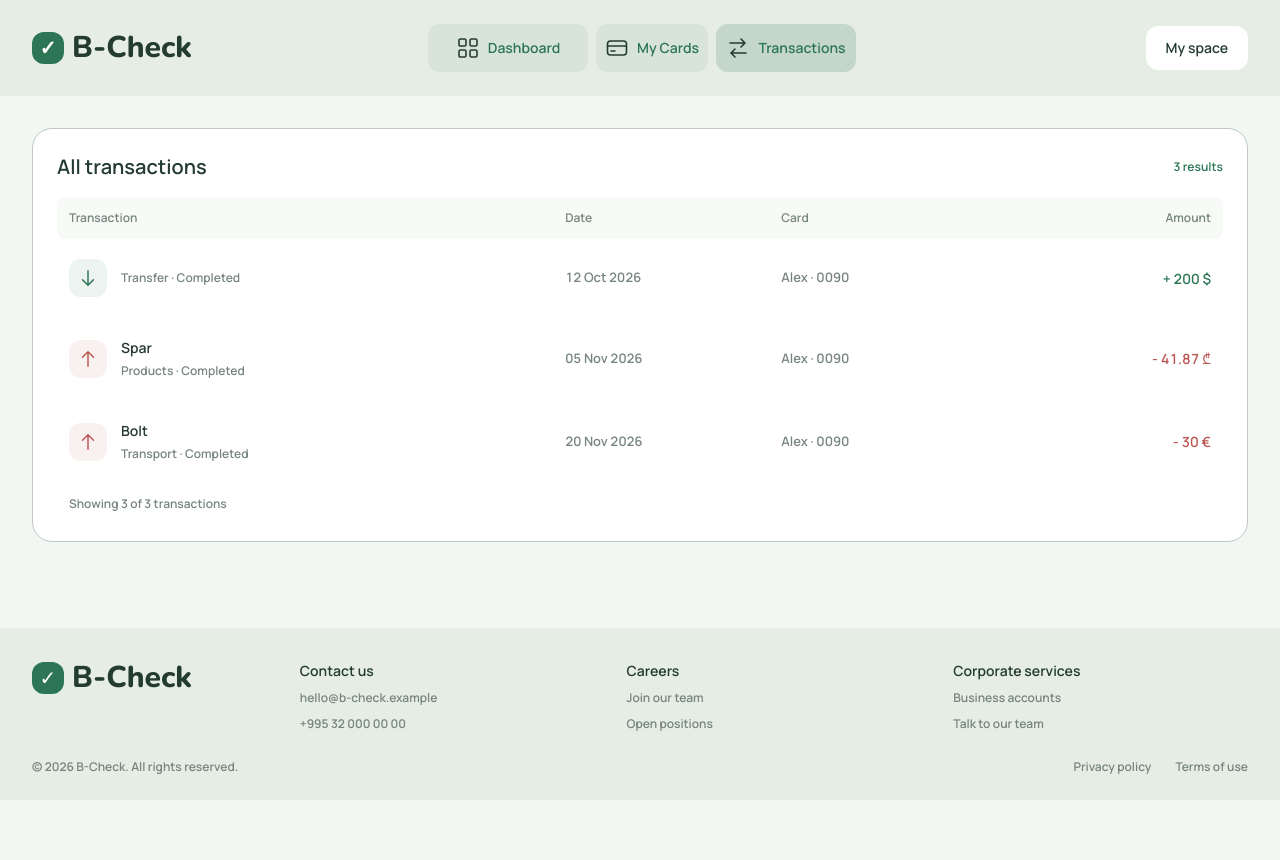
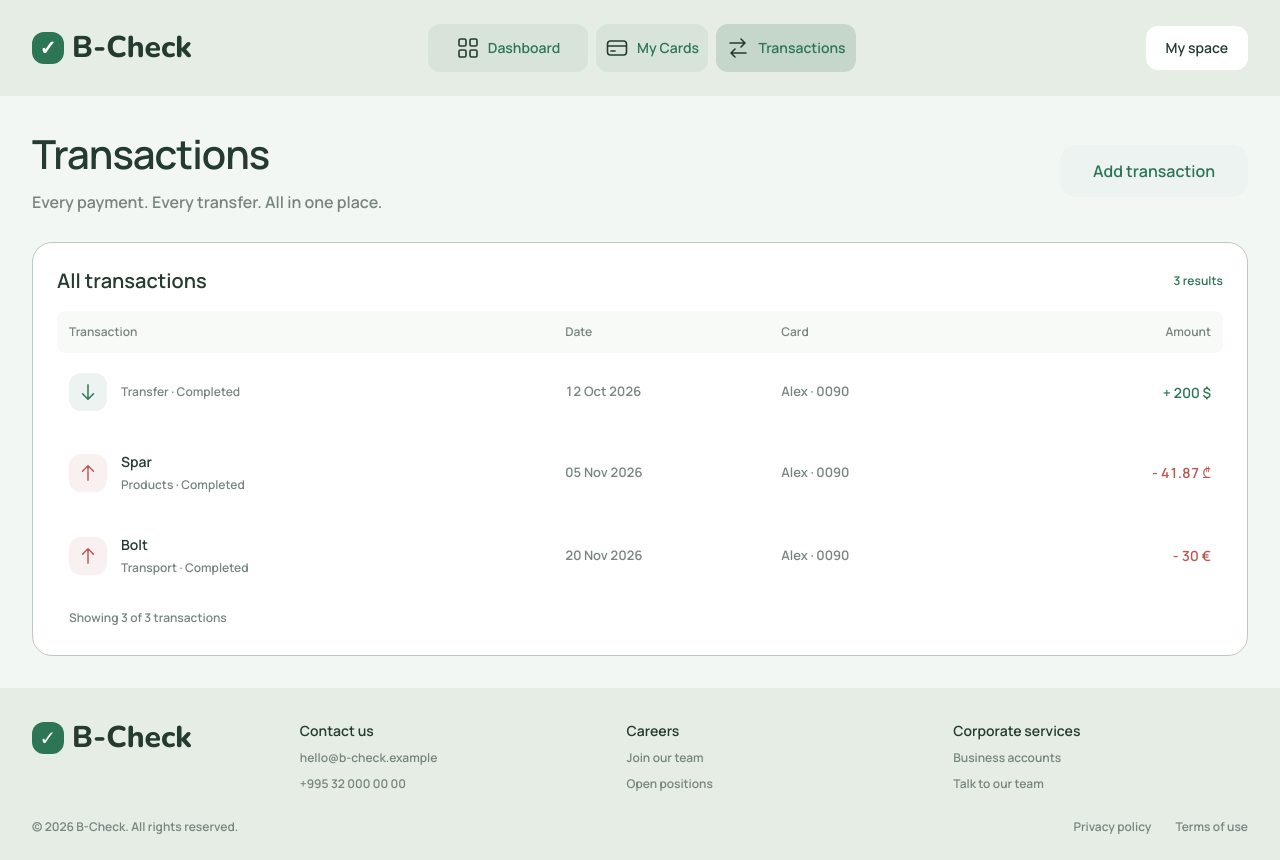
Before and after one commit to giorgi-v2/B-check, an Angular app: page / in a window 1280 px wide. Both pictures are taken after a click on the link "Transactions". Before the commit the page ends 800 px from the top, so only its background shows below. Built offline with nearby package versions, Linux system fonts and the light colour scheme.

Commit message:
added transactions-page header

```diff
--- a/src/app/features/transactions-page/transactions-page.html
+++ b/src/app/features/transactions-page/transactions-page.html
@@ -1,10 +1,20 @@
 @let transactionsCount = transactions().length;
 
+<header class="transactions-page-header">
+  <div class="transactions-page-heading">
+    <h1 class="transactions-page-title">Transactions</h1>
+    <p class="transactions-page-description">Every payment. Every transfer. All in one place.</p>
+  </div>
+  <button class="transactions-add" type="button">Add transaction</button>
+</header>
+
+<section class="transactions-panel" aria-labelledby="transactions-table-title">
   <header class="transactions-header">
-  <h1>All transactions</h1>
+    <h2 id="transactions-table-title">All transactions</h2>
     <span class="transactions-count">{{ transactionsCount }} results</span>
   </header>
 
+  <div class="transactions-table-scroll">
     <table>
       <thead>
         <tr>
@@ -84,7 +94,9 @@
         }
       </tbody>
     </table>
+  </div>
 
   <footer class="transactions-footer">
     Showing {{ transactionsCount }} of {{ transactionsCount }} transactions
   </footer>
+</section>
--- a/src/app/features/transactions-page/transactions-page.scss
+++ b/src/app/features/transactions-page/transactions-page.scss
@@ -4,15 +4,72 @@
   width: calc(100% - 48px);
   max-width: 1216px;
   margin: 32px auto;
-  padding: 24px;
-  overflow-x: auto;
-  border: 1px solid var(--color-border);
-  border-radius: 20px;
-  background-color: var(--color-surface);
   color: var(--color-text);
   font-family: var(--font-body);
   font-size: 14px;
   line-height: 1.5;
+}
+
+.transactions-page-header {
+  display: flex;
+  align-items: center;
+  justify-content: space-between;
+  gap: 24px;
+  margin-bottom: 28px;
+}
+
+.transactions-page-heading {
+  min-width: 0;
+}
+
+.transactions-page-title {
+  margin: 0;
+  font-size: 40px;
+  font-weight: 600;
+  line-height: 1.3;
+  letter-spacing: -1px;
+}
+
+.transactions-page-description {
+  margin: 10px 0 0;
+  color: var(--color-text-muted);
+  font-size: 16px;
+  line-height: 1.5;
+}
+
+.transactions-add {
+  flex-shrink: 0;
+  min-width: 188px;
+  min-height: 52px;
+  padding: 14px 24px;
+  border: 0;
+  border-radius: 16px;
+  background-color: var(--color-positive-subtle);
+  color: var(--color-primary);
+  font: inherit;
+  font-size: 16px;
+  cursor: pointer;
+  transition: background-color 160ms ease;
+
+  &:hover {
+    background-color: var(--color-chrome);
+  }
+
+  &:focus-visible {
+    outline: 2px solid var(--color-primary);
+    outline-offset: 4px;
+  }
+}
+
+.transactions-panel {
+  padding: 24px;
+  border: 1px solid var(--color-border);
+  border-radius: 20px;
+  background-color: var(--color-surface);
+}
+
+.transactions-table-scroll {
+  overflow-x: auto;
 }
 
 .transactions-header {
@@ -22,7 +79,7 @@
   gap: 16px;
   margin-bottom: 16px;
 
-  h1 {
+  h2 {
     margin: 0;
     font-size: 20px;
     font-weight: 600;
@@ -166,11 +223,33 @@ td {
   :host {
     width: calc(100% - 24px);
     margin-block: 20px;
+  }
+
+  .transactions-panel {
     padding: 16px;
     border-radius: 16px;
   }
 
-  .transactions-header h1 {
+  .transactions-header h2 {
     font-size: 18px;
   }
 }
+
+@media (max-width: 600px) {
+  .transactions-page-header {
+    flex-direction: column;
+    align-items: flex-start;
+    gap: 20px;
+    margin-bottom: 24px;
+  }
+
+  .transactions-page-title {
+    font-size: 32px;
+  }
+}
+
+@media (prefers-reduced-motion: reduce) {
+  .transactions-add {
+    transition: none;
+  }
+}
```
Also changed, not shown: 1 other file (tests, documents, lock files or other folders). Lines whose indentation alone changed are shown as unchanged.
